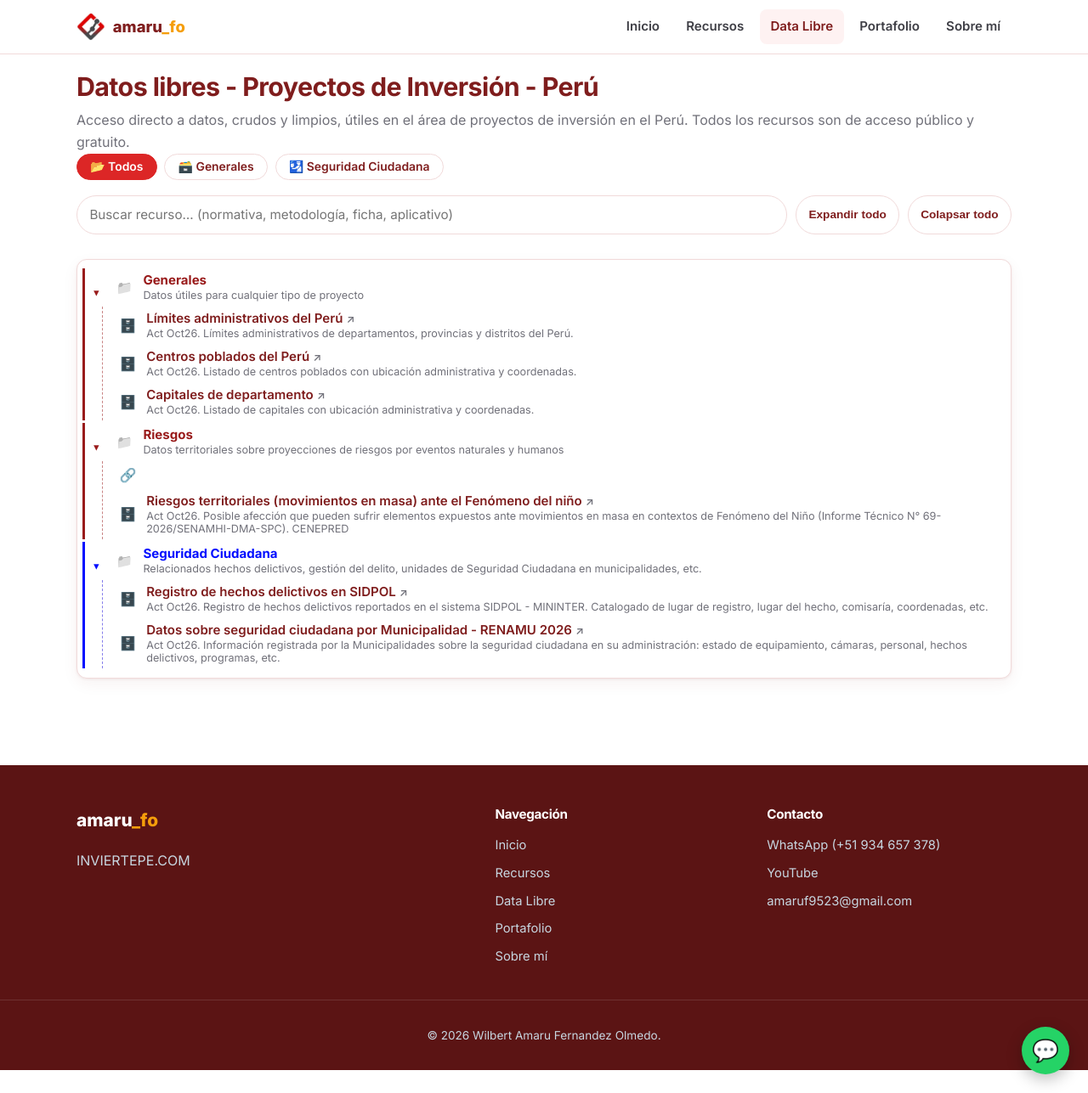
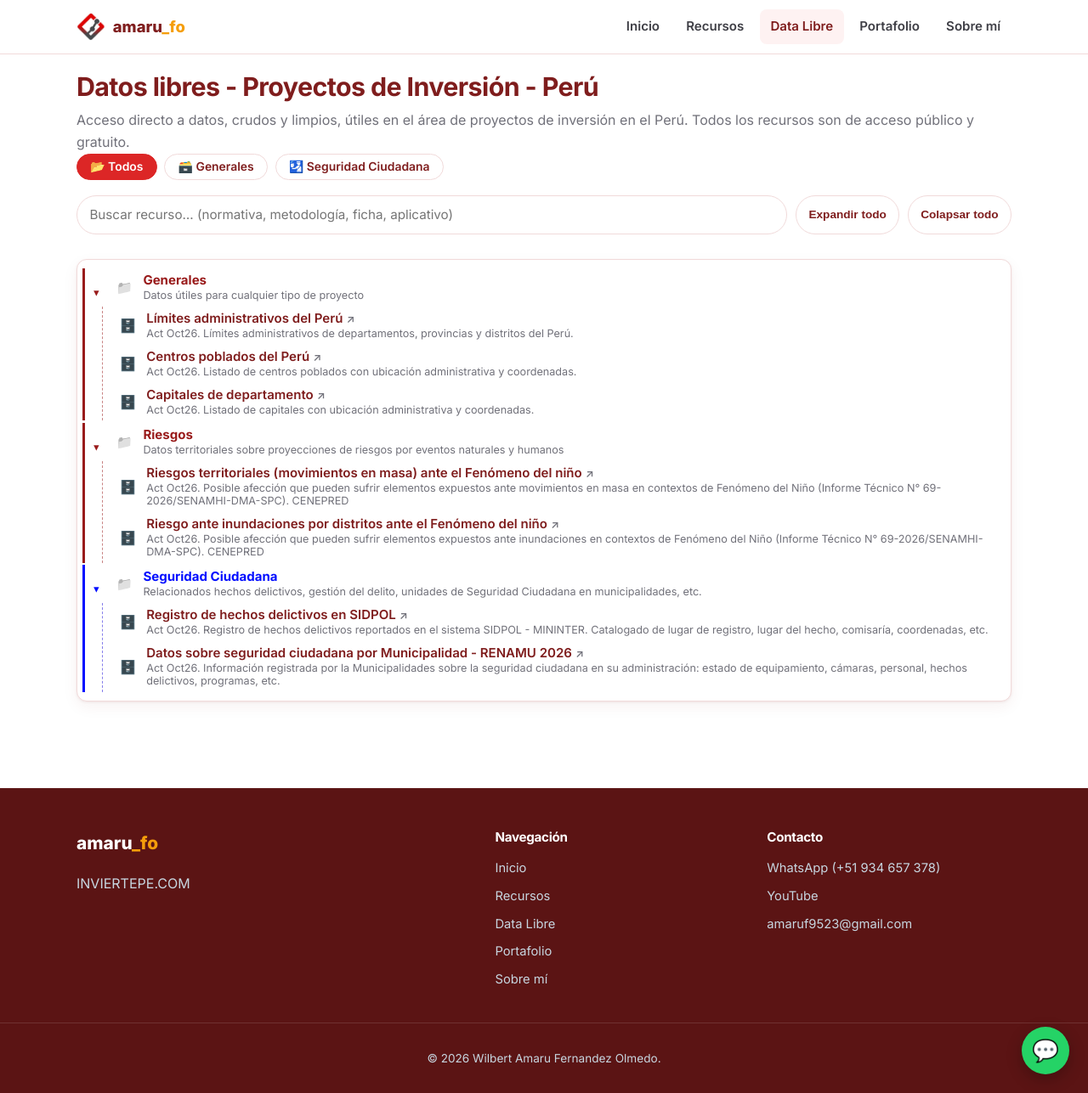
Before and after one commit to amarufo/amarufo.github.io, a Jekyll site: the page built from data.html, in a window 1280 px wide and 1287 px high. Shown: the whole window at 85% size. Built offline with Jekyll 4.4.1, drawn with Linux system fonts in a browser that asks for light colours.

Commit message:
Update data: riesgo_inundacion

```diff
--- a/_data/arbol_data.yml
+++ b/_data/arbol_data.yml
@@ -27,17 +27,16 @@
     open: true
     desc: "Datos territoriales sobre proyecciones de riesgos por eventos naturales y humanos"
     children:
-      - label: ""
-        clave: ""
-        type:
-        desc: ""
-        url: ""
-
       - label: "Riesgos territoriales (movimientos en masa) ante el Fenómeno del niño"
         clave: "riesgo_mmasa"
         type: data
         desc: "Act Oct26. Posible afección que pueden sufrir elementos expuestos ante movimientos en masa en contextos de Fenómeno del Niño (Informe Técnico N° 69-2026/SENAMHI-DMA-SPC). CENEPRED"
         url: "https://github.com/amarufo/data_inviertepe/releases/download/riesgo_mmasa/riesgo_mmasa.zip"
+      - label: "Riesgo ante inundaciones por distritos ante el Fenómeno del niño"
+        clave: "riesgo_inundacion"
+        type: data
+        desc: "Act Oct26. Posible afección que pueden sufrir elementos expuestos ante inundaciones en contextos de Fenómeno del Niño (Informe Técnico N° 69-2026/SENAMHI-DMA-SPC). CENEPRED"
+        url: "https://github.com/amarufo/data_inviertepe/releases/download/riesgo_inundacion/riesgo_inundacion.zip"
   - label: "Seguridad Ciudadana"
     clave: "seguridad_ciudadana"
     type: folder
```
